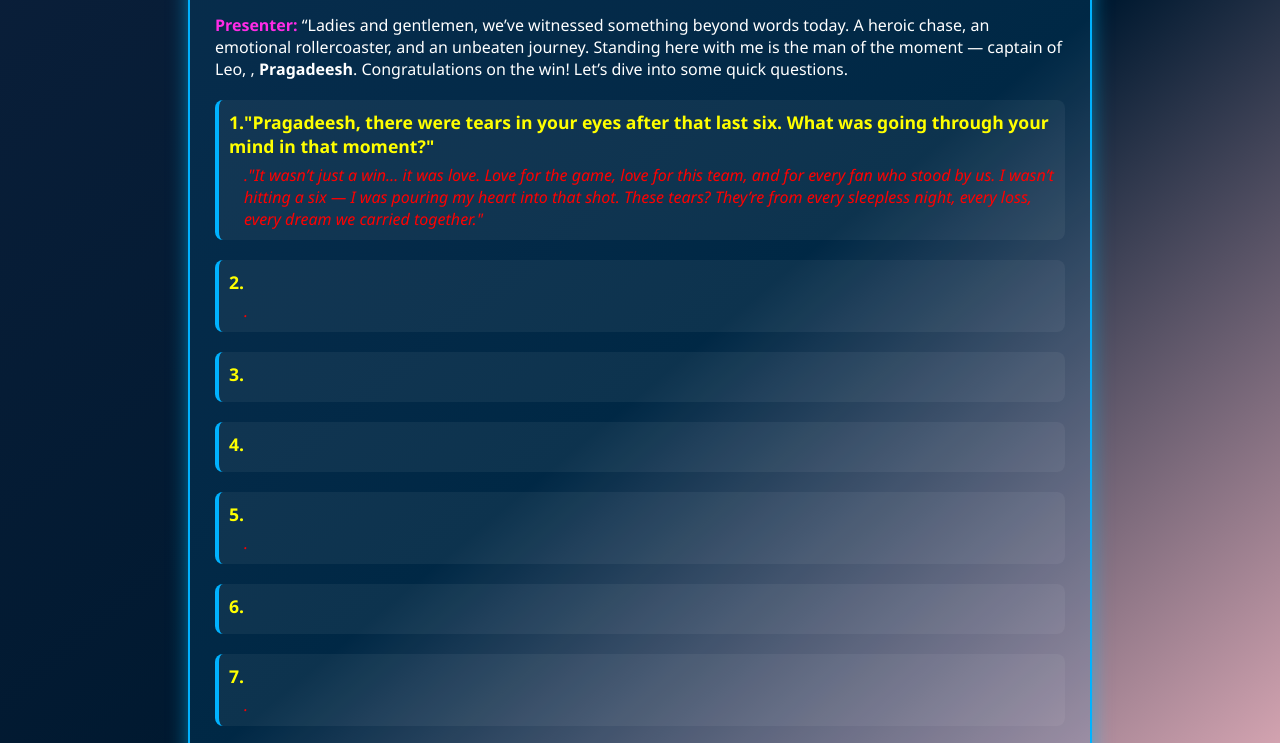
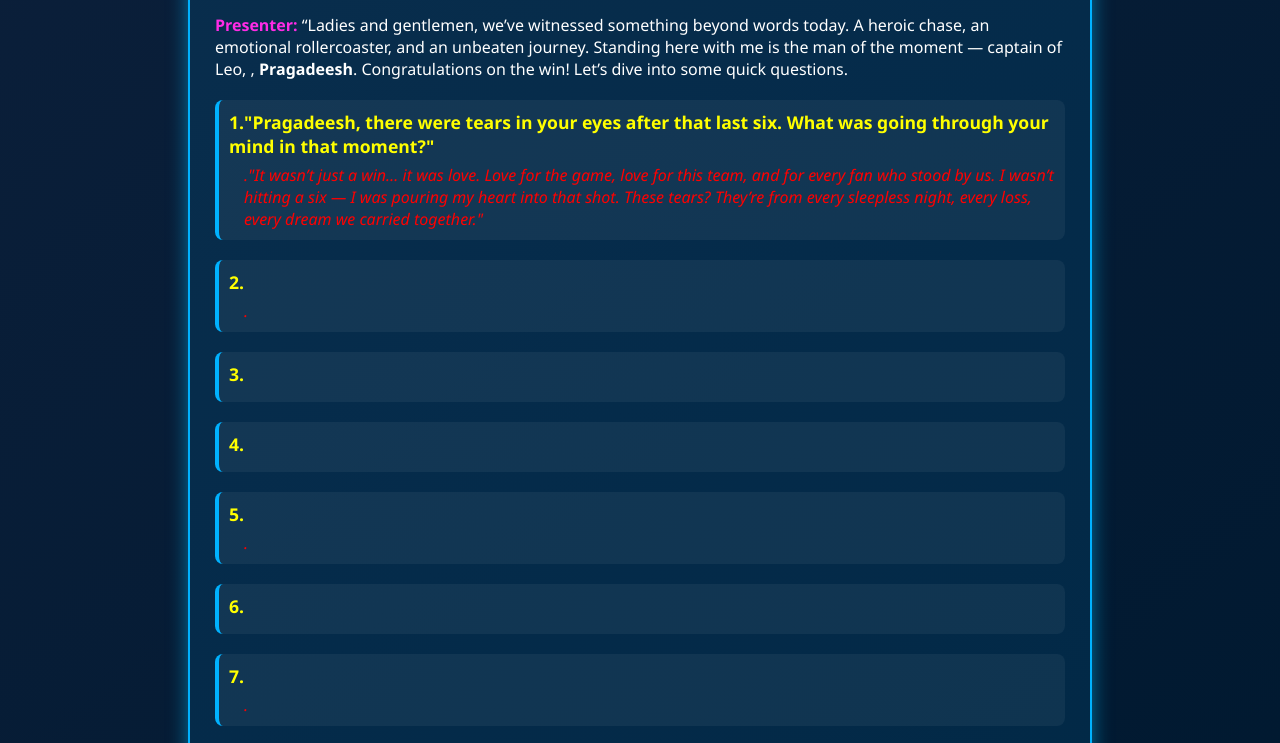
Before and after one commit to MCCCRICKET/Post-match, a plain HTML site: page index.html in a window 1280 px wide. Shown: the part 143-886 px from the top of the page. Drawn offline with Linux system fonts and the light colour scheme.

Commit message:
Update index.html

```diff
--- a/index.html
+++ b/index.html
@@ -6,7 +6,7 @@
   <style>
     body {
       font-family: 'Segoe UI', sans-serif;
-      background: linear-gradient(to bottom right, #0b1f3a, #001930,pink);
+      background: linear-gradient(to bottom right, #0b1f3a, #001930);
       color: white;
       padding: 20px;
     }
```
